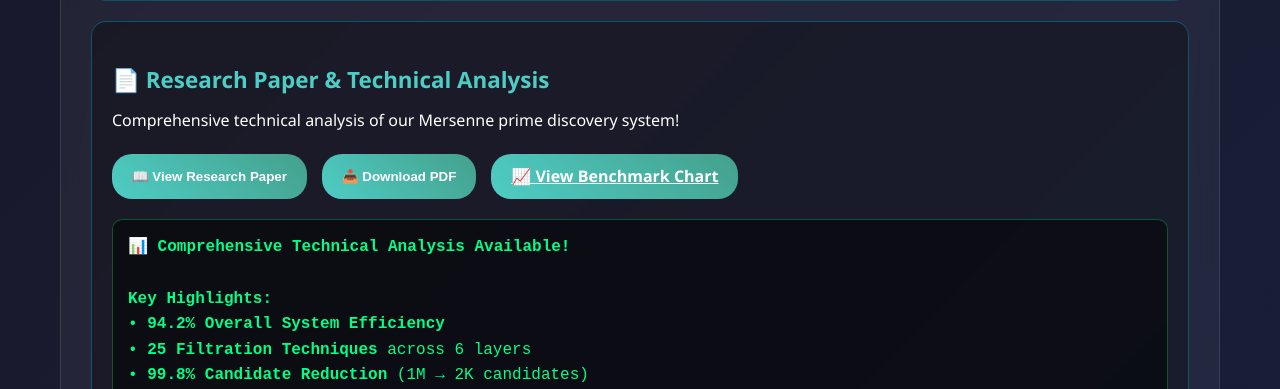
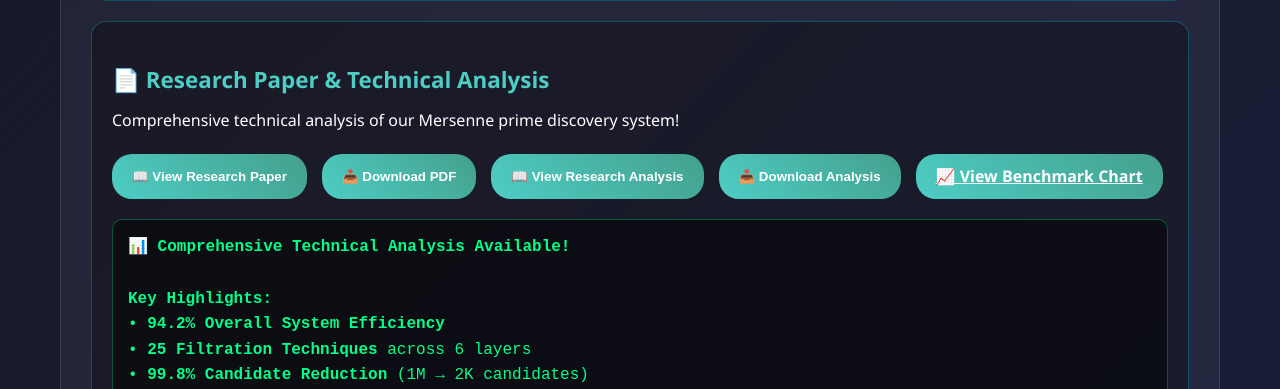
Before and after one commit to jayaraman2212066/MERSENNAA, a Flask app: page / in a window 1280 px wide, after a click on "Live Demo". Shown: the part 2493-2882 px from the top of the page. Run offline with Flask 3, Linux system fonts and the light colour scheme.

Commit message:
Add research_analysis.pdf routes and UI buttons (view/download)

```diff
--- a/app.py
+++ b/app.py
@@ -367,6 +367,24 @@ def download_research():
     except FileNotFoundError:
         return jsonify({"error": "Research paper not found"}), 404
 
+# New: Serve the formal research analysis paper
+@app.route('/research-analysis')
+def research_analysis():
+    """Serve the formal research_analysis.pdf inline"""
+    try:
+        return send_from_directory('.', 'research_analysis.pdf', as_attachment=False)
+    except FileNotFoundError:
+        return jsonify({"error": "Research analysis not found"}), 404
+
+@app.route('/download-research-analysis')
+def download_research_analysis():
+    """Download the formal research_analysis.pdf"""
+    try:
+        return send_from_directory('.', 'research_analysis.pdf', as_attachment=True,
+                                   download_name='MERSENNE_Research_Analysis.pdf')
+    except FileNotFoundError:
+        return jsonify({"error": "Research analysis not found"}), 404
+
 @app.route('/proofs/<path:filename>')
 def serve_proof(filename):
     """Serve proof artifacts like benchmark_chart.png and JSON."""
--- a/templates/index.html
+++ b/templates/index.html
@@ -504,6 +504,8 @@
                     <div class="demo-controls">
                         <button class="demo-btn" onclick="viewResearchPaper()">📖 View Research Paper</button>
                         <button class="demo-btn" onclick="downloadResearchPaper()">📥 Download PDF</button>
+                        <button class="demo-btn" onclick="viewResearchAnalysis()">📖 View Research Analysis</button>
+                        <button class="demo-btn" onclick="downloadResearchAnalysis()">📥 Download Analysis</button>
                         <a class="demo-btn" href="/proofs/benchmark_chart.png" target="_blank">📈 View Benchmark Chart</a>
                     </div>
 
@@ -1121,6 +1123,16 @@
             link.click();
             document.body.removeChild(link);
         }
+
+        function viewResearchAnalysis(){ window.open('/research-analysis', '_blank'); }
+        function downloadResearchAnalysis(){
+            const link = document.createElement('a');
+            link.href = '/download-research-analysis';
+            link.download = 'MERSENNE_Research_Analysis.pdf';
+            document.body.appendChild(link);
+            link.click();
+            document.body.removeChild(link);
+        }
     </script>
 </body>
 </html>
```
